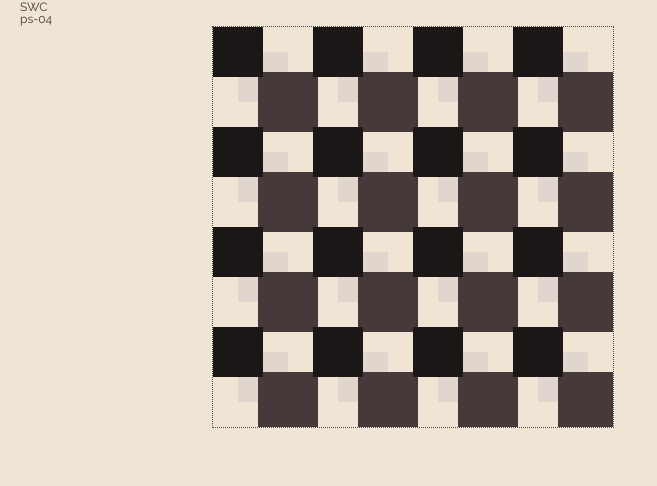
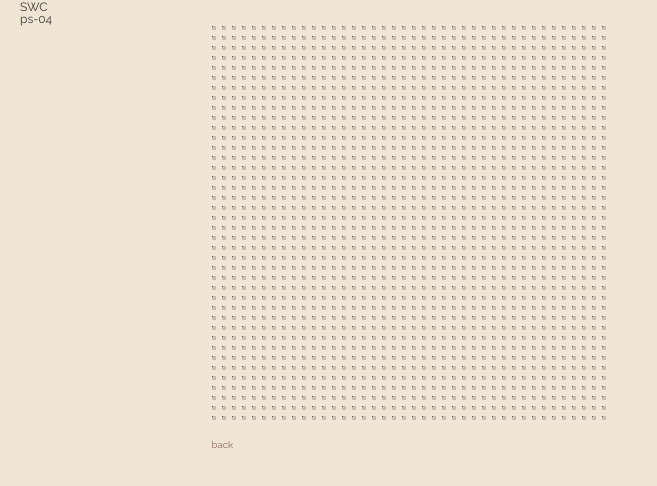
Before and after one commit to fsorodrigues/2016-SWC, a plain HTML site: page ps-04/A1.html in a window 1280 px wide. Shown: the part 74-560 px from the top of the page, without its empty margins (0-657 px from the left). Drawn offline with Linux system fonts and the light colour scheme.

Commit message:
Committing changes in file names and back links

```diff
--- a/ps-04/A1.html
+++ b/ps-04/A1.html
@@ -16,7 +16,8 @@
       </div>
       <div class="content">
         <h1 class="title">Grid Solution</h1>
-         <canvas id="canvas1" width="400" height="400"></canvas>
+         <canvas id="canvas3" width="400" height="400"></canvas>
+         <p><a href="index.html">back</a></p>
       </div>
     </div>
   </body>
--- a/ps-04/A1.js
+++ b/ps-04/A1.js
@@ -1,23 +1,37 @@
-var canvas = document.getElementById('canvas1');
-var drawingPad = canvas1.getContext('2d');
+var canvas = document.getElementById('canvas3');
+var drawingPad = canvas3.getContext('2d');
+drawingPad.fillStyle = "hsla(0,10%,10%,1)";
 
-for (var x = 0.25 ; x <= 325; x++) {
-  for (var y = 0.25 ; y <= 325; y++) {
-  drawingPad.fillStyle = "hsla(0,10%,80%,0.5)";
-  drawingPad.fillRect(x*100, y*100, 50, 50);
+for (var x = 0 ; x <= 400; x++) {
+  for (var y = 0 ; y <= 400; y++) {
+  drawingPad.fillStyle = "hsla(0,0%,0%,1)";
+  drawingPad.fillRect(x*10, y*10, 1, 1);
 }
 }
 
-for (var x = 0.45 ; x <= 345; x++) {
-  for (var y = 0.45 ; y <= 345; y++) {
-  drawingPad.fillStyle = "hsla(0,10%,25%,1)";
-  drawingPad.fillRect(x*100, y*100, 60, 60);
+for (var x = 0 ; x <= 400; x++) {
+  for (var y = 0 ; y <= 400; y++) {
+    randomLightness = Math.random();
+  drawingPad.fillStyle = "hsla(0,10%,60%,0.5)";
+  drawingPad.fillRect(x*10, y*10, 4, 4);
 }
 }
 
-for (var x = 0 ; x <= 300; x++) {
-  for (var y = 0 ; y <= 300; y++) {
-  drawingPad.fillStyle = "hsla(0,10%,10%,1)";
-  drawingPad.fillRect(x*100, y*100, 50, 50);
-}
-}
+
+
+
+
+
+// for (var x = 3.3 ; x <= 400; x++) {
+//   for (var y = 3.7 ; y <= 400; y++) {
+//   drawingPad.fillStyle = "hsla(0,10%,10%,1)";
+//   drawingPad.fillRect(x*10, y*10, 10, 10);
+// }
+// }
+
+// for (var x = 0 ; x <= 300; x++) {
+//   for (var y = 0 ; y <= 300; y++) {
+//   drawingPad.fillStyle = "hsla(0,10%,10%,1)";
+//   drawingPad.fillRect(x*10, y*10, 1, 1);
+// }
+// }
--- a/ps-04/stylesheet.css
+++ b/ps-04/stylesheet.css
@@ -51,7 +51,7 @@ a:visited {
 }
 
 p {
-  font-size: 12pt;
+  font-size: 0.6em;
   font-weight: lighter;
   line-height: 15pt
 }
```
Also changed, not shown: ps-04/A2.html (+1 -0 lines), ps-04/A3.html (+2 -1 lines), ps-04/A3.js (+16 -30 lines), ps-04/B1.html (+2 -1 lines), ps-04/C1.html (+2 -1 lines), ps-04/index.html (+3 -2 lines).
